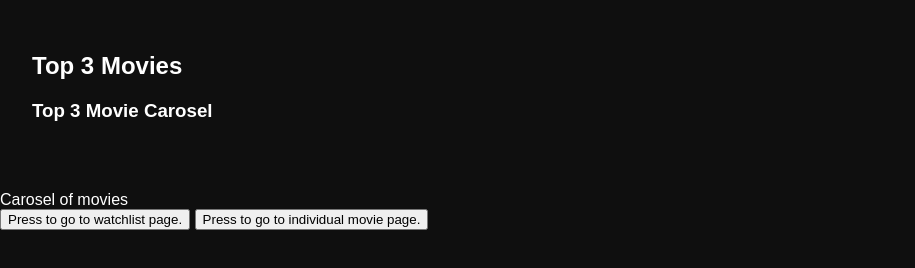
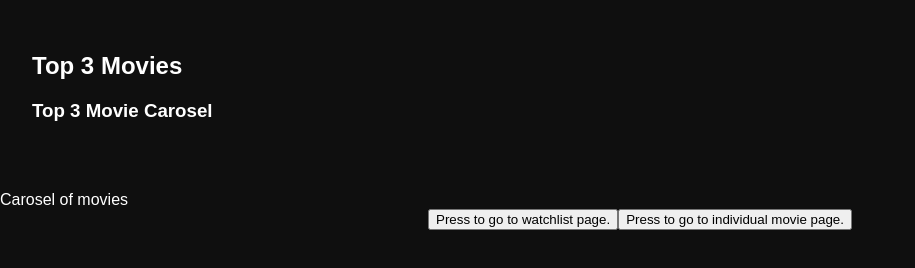
Before and after one commit to SomethinElse332/4_Semester2_Term4_FinalWebsiteSubmission, a plain HTML site: page public/library.html in a window 1280 px wide. Shown: the whole page, without its empty margins (0-915 px from the left). Drawn offline with Linux system fonts and the light colour scheme.

```diff
--- a/public/css/main.css
+++ b/public/css/main.css
@@ -275,3 +275,8 @@ margin-top: 10%;
   margin-top: 10px;
   margin-bottom: 10px;
 }
+/* library buttons */
+.libraryButtons{
+  display: flex;
+  justify-content: center;
+}
--- a/public/library.html
+++ b/public/library.html
@@ -27,8 +27,10 @@
 </div>
 
 <!--Buttons-->
-<button class="Watchlistbutton">Press to go to watchlist page.</button>
-<button class="Individualbutton">Press to go to individual movie page.</button>
+<div class="libraryButtons">
+   <button class="Watchlistbutton" href="watchlist.html">Press to go to watchlist page.</button>
+    <button class="Individualbutton" href="Individual movie.html">Press to go to individual movie page.</button>
+</div>
 
 </body>
 </html>
```
Also changed, not shown: public/404.html (+5 -7 lines).
